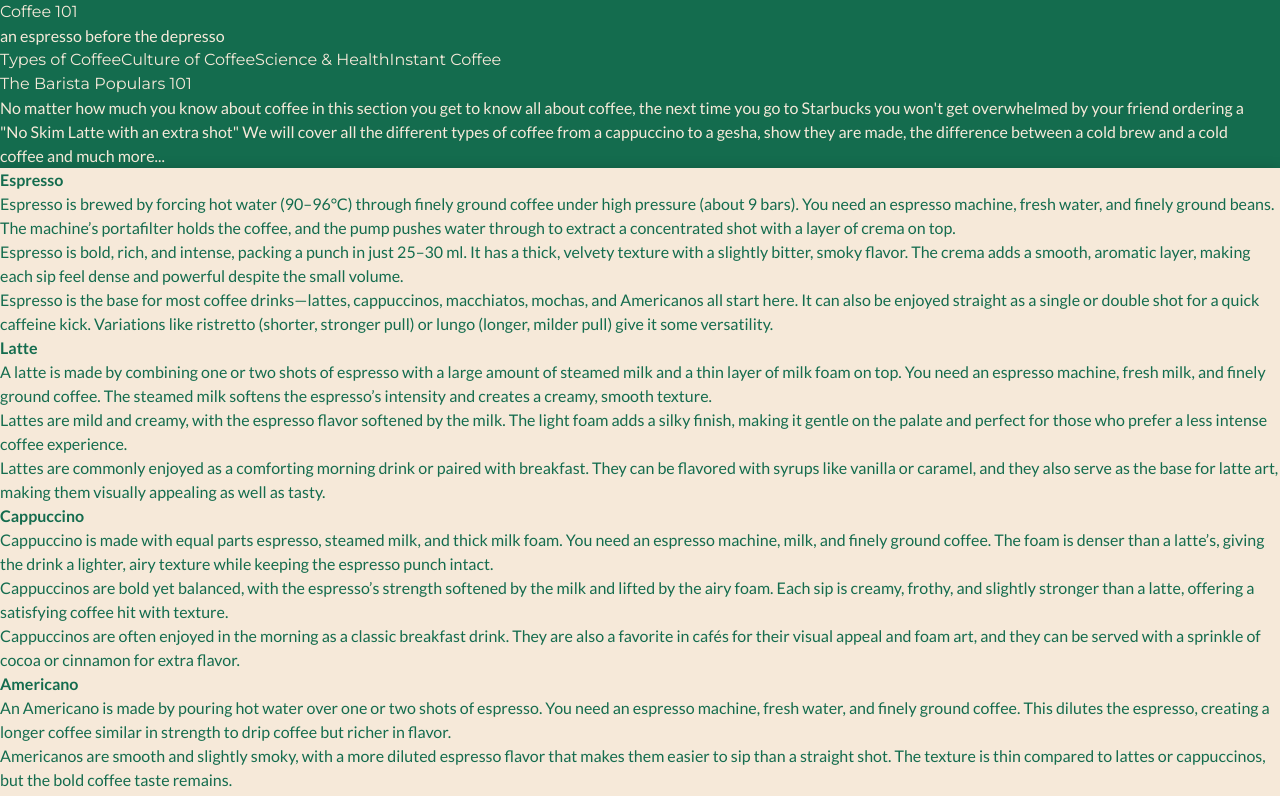
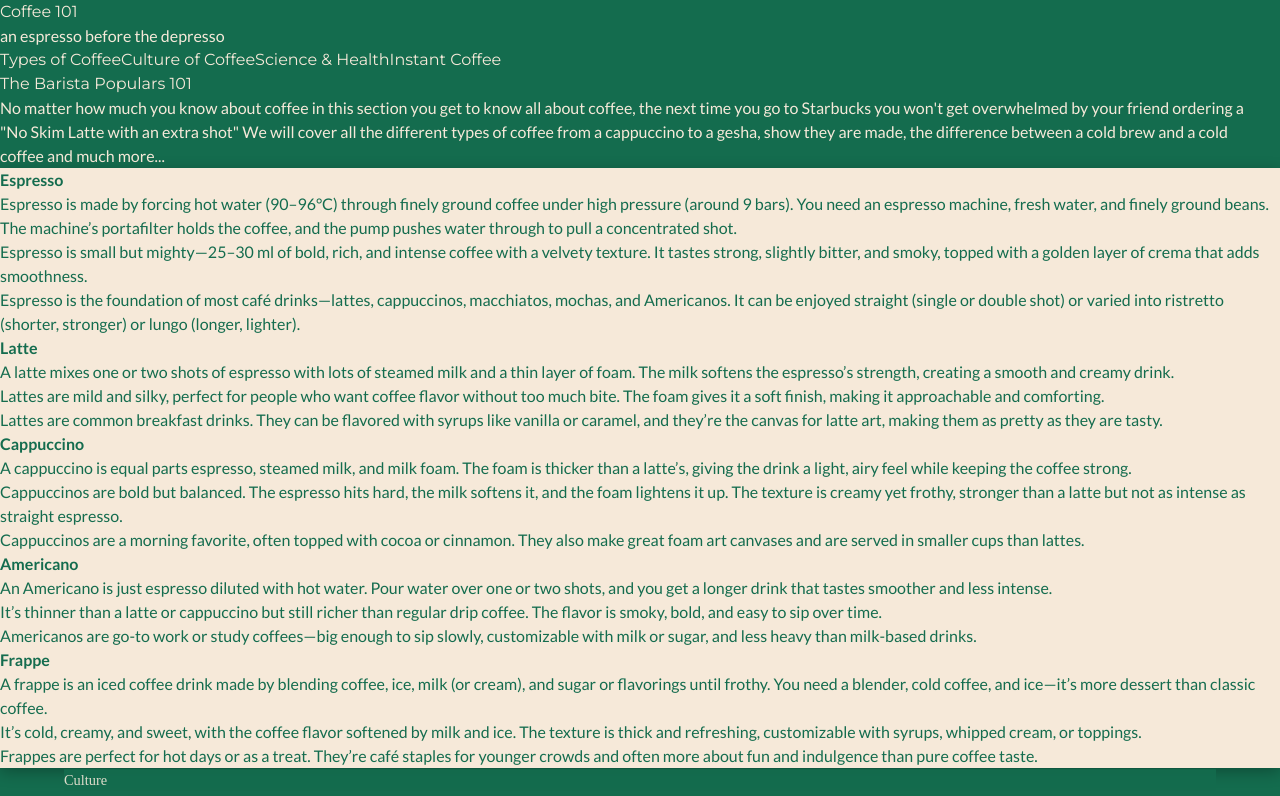
Before and after one commit to Barath4605/caffeinehub, a React (Vite) app: page /coffee-101 in a window 1280 px wide. Shown: the top 796 px of the page. Built offline with nearby package versions, Linux system fonts and the light colour scheme; a web font is replaced by a local one.

Commit message:
added recipes modal tab

```diff
--- a/src/components/coffee-101-body/types-101.jsx
+++ b/src/components/coffee-101-body/types-101.jsx
@@ -83,108 +83,168 @@ const Types = () => {
   const types = [
     {
       title: "Espresso",
-      p1: "Espresso is brewed by forcing hot water (90–96°C) through finely ground coffee under high pressure (about 9 bars). You need an espresso machine, fresh water, and finely ground beans. The machine’s portafilter holds the coffee, and the pump pushes water through to extract a concentrated shot with a layer of crema on top.",
-      p2: "Espresso is bold, rich, and intense, packing a punch in just 25–30 ml. It has a thick, velvety texture with a slightly bitter, smoky flavor. The crema adds a smooth, aromatic layer, making each sip feel dense and powerful despite the small volume.",
-      p3: "Espresso is the base for most coffee drinks—lattes, cappuccinos, macchiatos, mochas, and Americanos all start here. It can also be enjoyed straight as a single or double shot for a quick caffeine kick. Variations like ristretto (shorter, stronger pull) or lungo (longer, milder pull) give it some versatility.",
-
+      p1: "Espresso is made by forcing hot water (90–96°C) through finely ground coffee under high pressure (around 9 bars). You need an espresso machine, fresh water, and finely ground beans. The machine’s portafilter holds the coffee, and the pump pushes water through to pull a concentrated shot.",
+      p2: "Espresso is small but mighty—25–30 ml of bold, rich, and intense coffee with a velvety texture. It tastes strong, slightly bitter, and smoky, topped with a golden layer of crema that adds smoothness.",
+      p3: "Espresso is the foundation of most café drinks—lattes, cappuccinos, macchiatos, mochas, and Americanos. It can be enjoyed straight (single or double shot) or varied into ristretto (shorter, stronger) or lungo (longer, lighter).",
       src: espresso,
       alt: "Image of Espresso",
       modalContent:
-        "Espresso is a concentrated form of coffee prepared by forcing hot water through finely ground coffee beans under high pressure. It produces a small but strong shot with a rich flavor and crema on top. Often regarded as the base of many coffee beverages, espresso embodies the pure essence of coffee.",
-
+        "Espresso is a concentrated coffee made by forcing hot water through finely ground beans under high pressure. It’s intense, flavorful, and the base for most coffee drinks.",
       prereqs: [
-        "Freshly roasted medium-dark beans (18–20g for double shot)",
-        "Filtered water (90–96°C, never straight tap)",
-        "Precision burr grinder (fine, consistent grind)",
-        "Proper dose-to-yield ratio knowledge (1:2 ideal)",
-        "Understanding of tamping technique (even pressure)",
+        "Freshly roasted beans (18–20g for double shot)",
+        "Filtered water (90–96°C)",
+        "Fine, consistent grind (burr grinder)",
+        "Understanding of tamping (even pressure)",
+        "Basic knowledge of brew ratios (1:2 is standard)",
       ],
       tools: [
-        "Espresso machine with stable 9-bar pressure",
-        "Portafilter with basket",
-        "Tamper (fits basket snugly)",
-        "Digital scale (for accurate dosing & yield)",
-        "Shot glass or espresso cup",
-        "Milk frother/steam wand (if making cappuccino/latte)",
+        "Espresso machine (9-bar pressure)",
+        "Portafilter + basket",
+        "Tamper (snug fit)",
+        "Digital scale",
+        "Espresso cup or shot glass",
+        "Milk frother/steam wand (if making milk drinks)",
       ],
+      recipe1: "Grind 18–20g of beans to a fine consistency (like table salt).",
+      recipe2:
+        "Fill the portafilter basket with grounds, distribute evenly, and tamp down firmly with 30 pounds of pressure.",
+      recipe3:
+        "Lock the portafilter into the espresso machine and start extraction. Aim for 25–30ml of espresso in 25–30 seconds.",
+      recipe4:
+        "Serve in a preheated cup immediately. Drink as is, or add sugar for sweetness.",
       endline:
-        "Master these and your espresso won’t just wake you up—it’ll slap you awake with finesse.",
+        "Espresso isn’t gentle—it’s coffee’s knockout punch in a tiny cup.",
     },
     {
       title: "Latte",
-      p1: "A latte is made by combining one or two shots of espresso with a large amount of steamed milk and a thin layer of milk foam on top. You need an espresso machine, fresh milk, and finely ground coffee. The steamed milk softens the espresso’s intensity and creates a creamy, smooth texture.",
-      p2: "Lattes are mild and creamy, with the espresso flavor softened by the milk. The light foam adds a silky finish, making it gentle on the palate and perfect for those who prefer a less intense coffee experience.",
-      p3: "Lattes are commonly enjoyed as a comforting morning drink or paired with breakfast. They can be flavored with syrups like vanilla or caramel, and they also serve as the base for latte art, making them visually appealing as well as tasty.",
-
+      p1: "A latte mixes one or two shots of espresso with lots of steamed milk and a thin layer of foam. The milk softens the espresso’s strength, creating a smooth and creamy drink.",
+      p2: "Lattes are mild and silky, perfect for people who want coffee flavor without too much bite. The foam gives it a soft finish, making it approachable and comforting.",
+      p3: "Lattes are common breakfast drinks. They can be flavored with syrups like vanilla or caramel, and they’re the canvas for latte art, making them as pretty as they are tasty.",
       src: latte,
       alt: "Image of Latte",
       modalContent:
-        "A latte is a coffee drink made with one or more shots of espresso combined with a generous amount of steamed milk. It is topped with a thin layer of milk foam, resulting in a smooth and creamy texture. The flavor is mild and balanced, making it approachable for those who prefer a less intense coffee experience.",
-
+        "A latte is espresso blended with a generous amount of steamed milk and topped with light foam. It’s smooth, mild, and often used for latte art.",
       prereqs: [
-        "Fresh espresso beans (18–20g for double shot)",
+        "Espresso beans (18–20g for double shot)",
         "Filtered water (90–96°C)",
-        "Cold whole milk (higher volume than cappuccino)",
+        "Cold whole milk",
         "Fine espresso grind",
-        "Steaming technique (silky microfoam, minimal bubbles)",
+        "Basic milk steaming technique (silky microfoam)",
       ],
       tools: [
         "Espresso machine with steam wand",
         "Burr grinder",
-        "Portafilter with basket",
-        "Tamper (flat, consistent pressure)",
-        "Large milk pitcher (20oz, latte art friendly)",
+        "Portafilter + basket",
+        "Tamper",
+        "Milk pitcher (20oz)",
         "Latte cup or glass (240–300ml)",
         "Digital scale",
       ],
+      recipe1:
+        "Pull a fresh double shot of espresso (60ml) into a large latte cup.",
+      recipe2:
+        "Fill a pitcher with 200–250ml of cold milk. Submerge the steam wand tip just below the surface and steam until milk reaches 65°C.",
+      recipe3:
+        "Stretch the milk slightly (introduce air at the start), then swirl to create silky microfoam.",
+      recipe4:
+        "Pour milk slowly into the espresso, holding back foam with a spoon, then finish with a thin foam layer. Add vanilla or caramel syrup if you want.",
       endline:
-        "A latte is espresso mellowed by warm milk—creamy, smooth, and the playground for latte art flexes.",
+        "Latte = espresso in a cozy blanket of milk, smooth and Instagram-ready.",
     },
     {
       title: "Cappuccino",
-      p1: "Cappuccino is made with equal parts espresso, steamed milk, and thick milk foam. You need an espresso machine, milk, and finely ground coffee. The foam is denser than a latte’s, giving the drink a lighter, airy texture while keeping the espresso punch intact.",
-      p2: "Cappuccinos are bold yet balanced, with the espresso’s strength softened by the milk and lifted by the airy foam. Each sip is creamy, frothy, and slightly stronger than a latte, offering a satisfying coffee hit with texture.",
-      p3: "Cappuccinos are often enjoyed in the morning as a classic breakfast drink. They are also a favorite in cafés for their visual appeal and foam art, and they can be served with a sprinkle of cocoa or cinnamon for extra flavor.",
-
+      p1: "A cappuccino is equal parts espresso, steamed milk, and milk foam. The foam is thicker than a latte’s, giving the drink a light, airy feel while keeping the coffee strong.",
+      p2: "Cappuccinos are bold but balanced. The espresso hits hard, the milk softens it, and the foam lightens it up. The texture is creamy yet frothy, stronger than a latte but not as intense as straight espresso.",
+      p3: "Cappuccinos are a morning favorite, often topped with cocoa or cinnamon. They also make great foam art canvases and are served in smaller cups than lattes.",
       src: cappuccino,
       alt: "Image of Cappuccino",
       modalContent:
-        "A cappuccino consists of equal parts espresso, steamed milk, and milk foam. The rich espresso provides depth, while the milk and foam create a harmonious balance of strength and creaminess. The foamed layer also serves to insulate the drink, maintaining its warmth while offering a distinctive velvety mouthfeel.",
-
+        "A cappuccino balances espresso, milk, and foam in equal parts. Strong yet smooth, with a velvety mouthfeel thanks to the thick foam.",
       prereqs: [
-        "Fresh espresso beans (18–20g for double shot)",
+        "Espresso beans (18–20g for double shot)",
         "Filtered water (90–96°C)",
-        "Whole milk (cold, for frothing)",
-        "Fine grind size consistency",
-        "Knowledge of milk stretching (microfoam creation)",
+        "Cold whole milk",
+        "Consistent fine grind",
+        "Foam-making technique (stretching milk)",
       ],
       tools: [
-        "Espresso machine with reliable steam wand",
+        "Espresso machine with steam wand",
         "Burr grinder",
-        "Portafilter with basket",
-        "Tamper (fits snugly)",
-        "Milk pitcher (12oz stainless steel)",
+        "Portafilter + basket",
+        "Tamper",
+        "Milk pitcher (12oz)",
         "Cappuccino cup (150–180ml)",
         "Digital scale",
       ],
+      recipe1: "Brew a single or double espresso into a cappuccino cup.",
+      recipe2:
+        "Steam 120ml of cold milk, adding more air than for a latte to create thick, airy foam.",
+      recipe3:
+        "Pour the steamed milk into the espresso, then spoon the foam on top so the layers are 1:1:1 (espresso:milk:foam).",
+      recipe4: "Dust the top with cocoa powder or cinnamon if you like.",
       endline:
-        "A cappuccino is all about balance—1/3 espresso, 1/3 steamed milk, 1/3 foam. Nail the foam or don’t bother.",
+        "Cappuccino is balance in a cup—mess up the foam, and it’s ruined.",
     },
     {
       title: "Americano",
-      p1: "An Americano is made by pouring hot water over one or two shots of espresso. You need an espresso machine, fresh water, and finely ground coffee. This dilutes the espresso, creating a longer coffee similar in strength to drip coffee but richer in flavor.",
-      p2: "Americanos are smooth and slightly smoky, with a more diluted espresso flavor that makes them easier to sip than a straight shot. The texture is thin compared to lattes or cappuccinos, but the bold coffee taste remains.",
-      p3: "Americanos are ideal for those who want a longer coffee without losing the espresso essence. They can be enjoyed black or with milk and sugar, and they’re a popular choice for work or study sessions due to their drinkable size and moderate intensity.",
+      p1: "An Americano is just espresso diluted with hot water. Pour water over one or two shots, and you get a longer drink that tastes smoother and less intense.",
+      p2: "It’s thinner than a latte or cappuccino but still richer than regular drip coffee. The flavor is smoky, bold, and easy to sip over time.",
+      p3: "Americanos are go-to work or study coffees—big enough to sip slowly, customizable with milk or sugar, and less heavy than milk-based drinks.",
       src: "https://images.pexels.com/photos/25482736/pexels-photo-25482736.jpeg",
       alt: "Image of Americano",
+      modalContent:
+        "An Americano is espresso stretched with hot water. Think drip coffee’s smoother, richer cousin.",
+      prereqs: [
+        "Espresso beans (18–20g for double shot)",
+        "Filtered water (90–96°C)",
+        "Fine espresso grind",
+      ],
+      tools: [
+        "Espresso machine",
+        "Portafilter + basket",
+        "Tamper",
+        "Digital scale",
+        "Kettle or hot water source",
+        "Mug (240ml or more)",
+      ],
+      recipe1: "Brew a single or double shot of espresso into a large mug.",
+      recipe2: "Heat water until just below boiling (85–90°C).",
+      recipe3:
+        "Pour 120–150ml of hot water directly into the mug with espresso.",
+      recipe4: "Stir lightly. Add milk or sugar to taste if you prefer.",
+      endline: "Americano is espresso that learned to chill out and sip slow.",
     },
     {
       title: "Frappe",
-      p1: "A frappe is made by blending coffee (instant or espresso) with ice, milk or cream, and sometimes sugar or flavorings until frothy. You need a blender, cold coffee, ice, and optional flavorings. It’s a cold, sweet, and creamy drink that’s more like a dessert than a traditional coffee.",
-      p2: "Frappes are sweet, cold, and refreshing with a thick, frothy texture. The coffee flavor is there but softened by the ice and milk, making it easy to drink and highly customizable with syrups or toppings.",
-      p3: "Frappes are perfect for hot weather or as a treat, often served in cafés as a dessert-like beverage. They’re popular with students and young adults who want a cold, caffeinated pick-me-up that’s more playful than a standard espresso drink.",
+      p1: "A frappe is an iced coffee drink made by blending coffee, ice, milk (or cream), and sugar or flavorings until frothy. You need a blender, cold coffee, and ice—it’s more dessert than classic coffee.",
+      p2: "It’s cold, creamy, and sweet, with the coffee flavor softened by milk and ice. The texture is thick and refreshing, customizable with syrups, whipped cream, or toppings.",
+      p3: "Frappes are perfect for hot days or as a treat. They’re café staples for younger crowds and often more about fun and indulgence than pure coffee taste.",
       src: "https://images.pexels.com/photos/5211575/pexels-photo-5211575.jpeg",
       alt: "Image of Frappe",
+      modalContent:
+        "A frappe is a blended iced coffee drink, creamy and refreshing, often topped with syrups or whipped cream. Less about intensity, more about fun.",
+      prereqs: [
+        "Instant coffee or espresso",
+        "Cold milk or cream",
+        "Ice cubes",
+        "Sugar or syrup (optional)",
+      ],
+      tools: [
+        "Blender",
+        "Coffee source (instant/espresso)",
+        "Tall glass",
+        "Straw",
+        "Whipped cream can (optional)",
+      ],
+      recipe1:
+        "Prepare 2 tsp instant coffee with 30ml hot water, or pull 1 espresso shot, and let it cool.",
+      recipe2:
+        "Add cooled coffee, 200ml cold milk, a handful of ice cubes, and 1–2 tsp sugar/syrup into a blender.",
+      recipe3: "Blend on high until smooth, frothy, and thick.",
+      recipe4:
+        "Pour into a tall glass, top with whipped cream and drizzle with chocolate or caramel if you want.",
+      endline:
+        "Frappe is coffee’s sweet, frosty party trick—it’s basically dessert in a cup.",
     },
   ];
 
@@ -231,6 +291,11 @@ const Types = () => {
               prereqs={type.prereqs}
               tools={type.tools}
               endline={type.endline}
+              recipe1={type.recipe1}
+              recipe2={type.recipe2}
+              recipe3={type.recipe3}
+              recipe4={type.recipe4}
+              src={type.src}
             />
           ))}
         </div>
--- a/src/components/types-101-modal/about.jsx
+++ b/src/components/types-101-modal/about.jsx
@@ -67,10 +67,10 @@ const About = () => {
         ref={contentRef}
         className="relative lg:opacity-0 z-10 mt-10 bg-almond-cream rounded-t-4xl flex flex-col lg:flex-row lg:items-center lg:justify-center flex-1 overflow-hidden shadow-2xl shadow-black"
       >
-        <h1 className="vibes text-8xl lg:text-[108px] lg:pr-4 p-2 almond-cream evergreen text-center shrink-0 lg:w-[40%]">
+        <h1 className="vibes text-8xl lg:text-[108px] lg:pr-4 p-2 almond-cream evergreen text-center shrink-0 lg:w-[40%] lg:border-r lg:border-green-700">
           {title}
         </h1>
-        <p className="flex-1 overflow-y-auto px-4 lato font-semibold evergreen text-center lg:text-start lg:border-l lg:border-green-700">
+        <p className="flex-1 overflow-y-auto px-4 lato font-semibold evergreen text-center text-xl lg:text-start">
           {content}
         </p>
       </div>
--- a/src/components/types-101-modal/recipe.jsx
+++ b/src/components/types-101-modal/recipe.jsx
@@ -1,5 +1,79 @@
+import { useGSAP } from "@gsap/react";
+import gsap from "gsap";
+import { useRef } from "react";
+import "../../index.css";
+import { useCoffee } from "./coffeeContext.js";
+
 const Recipe = () => {
-  return <div>Recipe</div>;
+  const headerRef = useRef(null);
+
+  useGSAP(() => {
+    const isMobile = window.innerWidth < 768;
+    gsap.fromTo(
+      headerRef.current,
+      {
+        x: isMobile ? "0" : "-20",
+        y: isMobile ? "-8" : "0",
+        opacity: "0",
+      },
+      {
+        [isMobile ? "y" : "x"]: "0",
+        opacity: "1",
+        duration: isMobile ? 0.6 : 1,
+        delay: 0.4,
+        ease: "power1.inOut",
+      }
+    );
+  });
+
+  const {
+    title = "",
+    recipe1 = "",
+    recipe2 = "",
+    recipe3 = "",
+    recipe4 = "",
+    src = "",
+    alt = "",
+  } = useCoffee();
+
+  return (
+    <article className="lg:p-3">
+      {/* heading */}
+      <div className="lg:flex montserrat almond-cream lg:items-end items-center px-2">
+        <h2 className="text-4xl font-bold lg:px-3 py-1 border-b lg:border-b-0 lg:border-r w-fit border-white">
+          Recipe
+        </h2>
+        <h4 className="text-md font-md lg:px-3 lg:m-0" ref={headerRef}>
+          How it’s made
+        </h4>
+      </div>
+
+      {/* content */}
+      <div className="p-5 lg:h-[60%] overflow-scroll lg:flex lg:items-start lg:justify-around lg:mt-2 lg:border-t lg:border-white/30">
+        {/* left: image */}
+        <div className="lg:w-1/3 flex justify-center items-start p-4">
+          {src && (
+            <img
+              src={src}
+              alt={alt || title}
+              className="rounded-lg max-h-[280px] object-cover"
+            />
+          )}
+        </div>
+
+        {/* right: description */}
+        <div className="lg:w-2/3 lg:px-6 text-justify">
+          <h1 className="text-center text-4xl almond-cream font-bold my-2 lg:text-start lg:pb-2">
+            {title}
+          </h1>
+          <p className="lato almond-cream text-lg mb-4">{recipe1}</p>
+          <p className="lato almond-cream text-lg mb-4">{recipe2}</p>
+          <p className="lato almond-cream text-lg mb-4">{recipe3}</p>
+          <p className="lato almond-cream text-lg">{recipe4}</p>
+        </div>
+      </div>
+    </article>
+  );
 };
 
 export default Recipe;
```
Also changed, not shown: src/components/cards.jsx (+10 -0 lines), src/components/types-101-modal/ingredients.jsx (+48 -12 lines).
